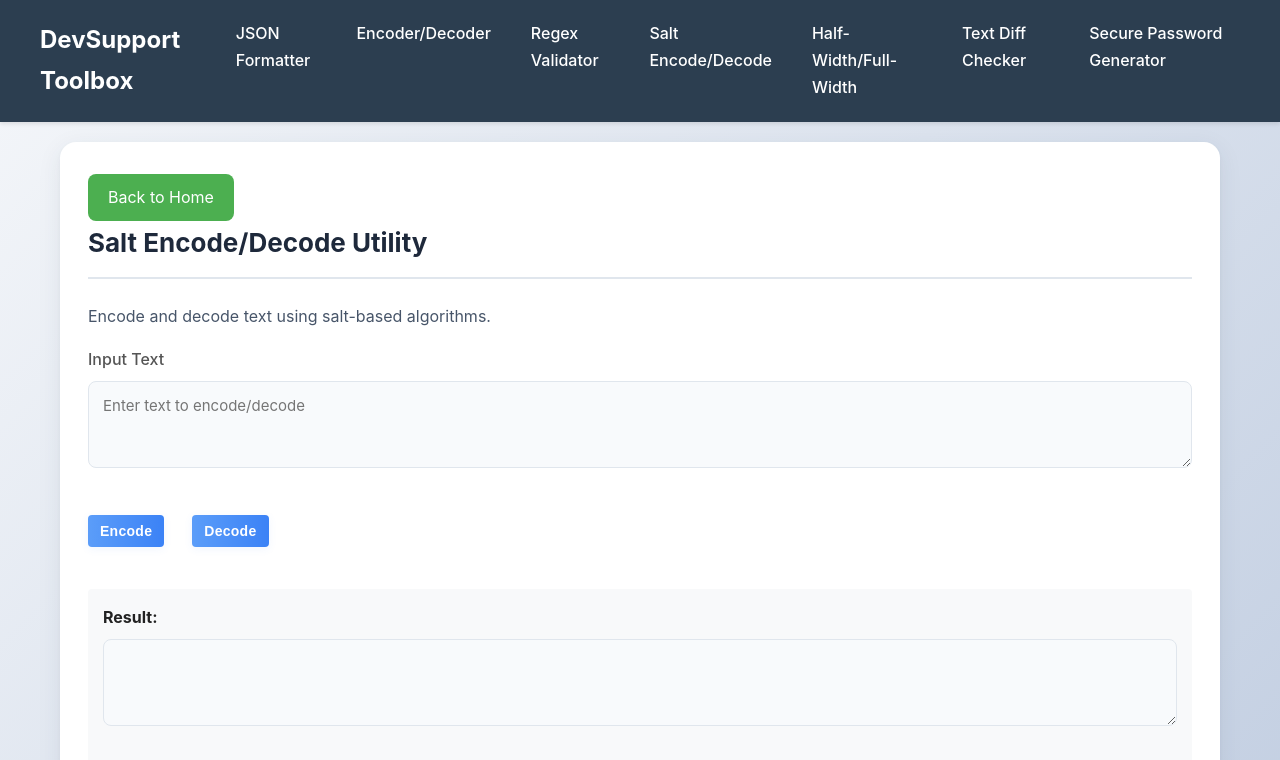
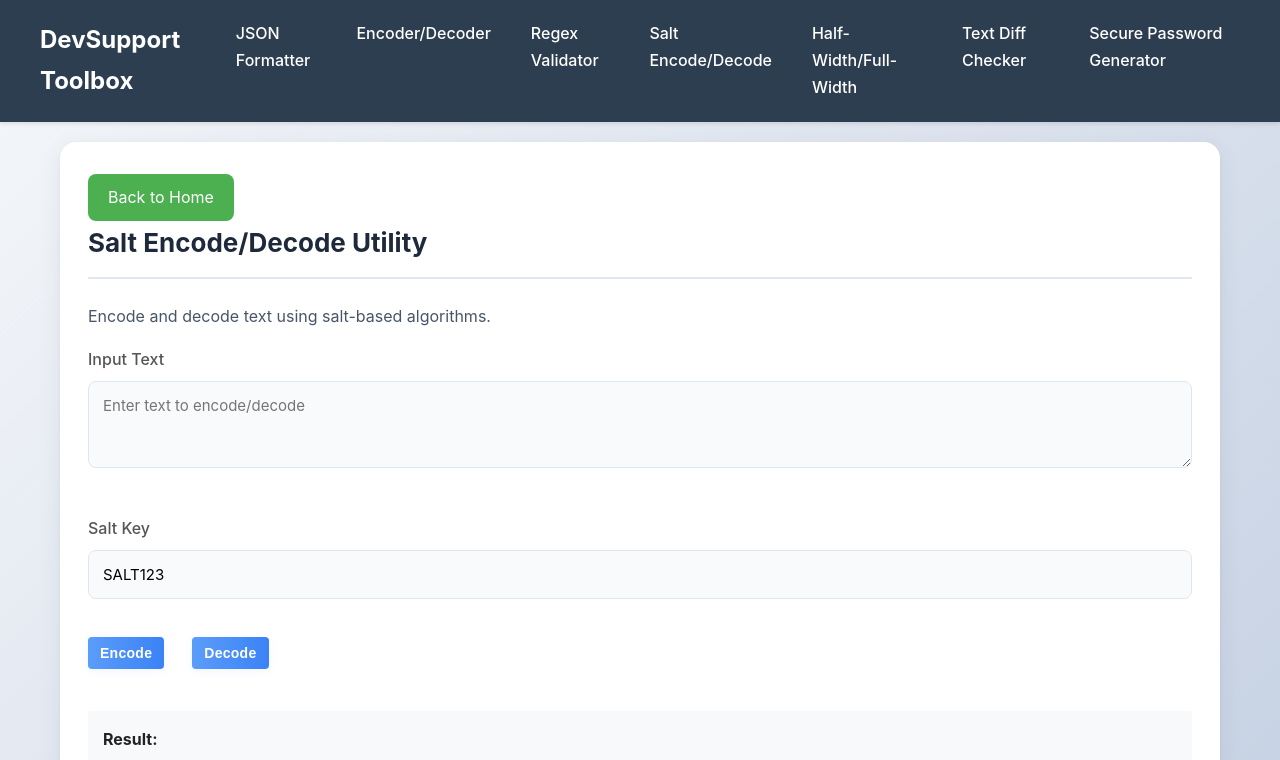
Before and after one commit to kimijanai/ultimatetool, a React (Vite) app: page /salt-encode-decode in a window 1280 px wide. Shown: the top 760 px of the page. Built offline with nearby package versions, Linux system fonts and the light colour scheme.

Commit message:
update salt

```diff
--- a/src/components/SaltEncodeDecode.jsx
+++ b/src/components/SaltEncodeDecode.jsx
@@ -46,6 +46,16 @@ function SaltEncodeDecode() {
           onChange={e => setInput(e.target.value)}
         />
       </div>
+      <div className="input-group">
+        <label htmlFor="salt-key">Salt Key</label>
+        <input
+          type="text"
+          id="salt-key"
+          placeholder="Enter salt key"
+          value={salt}
+          onChange={handleSaltChange}
+        />
+      </div>
       <div style={{ display: 'flex', gap: '1rem', marginTop: '1rem' }}>
         <button onClick={handleEncode} disabled={!input.trim()}>Encode</button>
         <button onClick={handleDecode} disabled={!input.trim()}>Decode</button>
```
